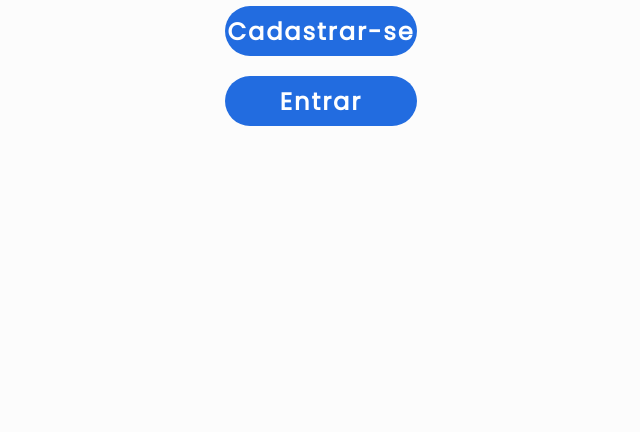
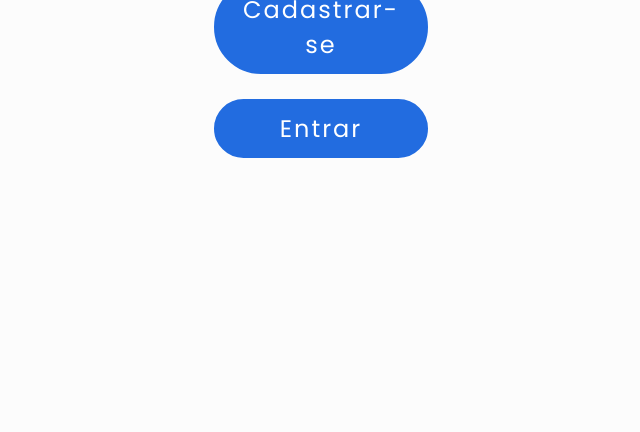
Before and after one commit to PauloMeneghini/ProjetoIntegradorII, a plain HTML site: page index.html in a window 1280 px wide. Shown: the part 368-800 px from the top of the page, without its empty margins (319-959 px from the left). Drawn offline with Linux system fonts and the light colour scheme.

Commit message:
Criação da tela do termo de utilização

```diff
--- a/css/styles.css
+++ b/css/styles.css
@@ -5,7 +5,7 @@
 *{
     margin: 0;
     padding: 0;
-    font-family: 'Poppins-Regular';
+    font-family: 'Poppins-Regular', Arial, Helvetica, sans-serif;
 }
 body{
     background-color: #FCFCFC;
@@ -23,23 +23,37 @@ main{
 h1{
     text-align: center;
 }
-main button{
-    width: 30%;
-    height: 50px;
+main a{
+    text-decoration: none;
+    font-size: 24px;
+    background-color: #226CE0;
+    padding: 10px 25px;
     border-radius: 50px;
-    margin-top: 20px;
-    border: none;
-    font-size: 24px;
-    font-weight: 700;
+    color: white;
+    width: 25%;
+    text-align: center;
+    margin-top: 25px;
+    transform: .2s;
+    border: 2px solid #226CE0;
+    font-weight: 500;
     letter-spacing: 2px;
-    background-color: #226CE0;
-    color: white;
-    transform: .2s;
-    cursor: pointer;
 }
-main button:hover{
+main a:hover{
+    color: #226CE0;
     background-color: white;
     border: 2px solid #226CE0;
-    color: #226CE0;
     transition: .2s;
 }
+
+main textarea{
+    width: 100%;
+    height: 300px;
+    margin-bottom: 25px;
+    font-weight: 700;
+    text-indent: 50px;
+    hyphens: auto;
+}
+.divTermo label{
+    cursor: pointer;
+    font-weight: 700;
+}
--- a/index.html
+++ b/index.html
@@ -12,8 +12,8 @@
     <main>
         <h1>LOGO</h1>
 
-        <button type="submit">Cadastrar-se</button>
-        <button type="submit">Entrar</button>
+        <a href="termo.html">Cadastrar-se</a>
+        <a href="#">Entrar</a>
     </main>
 
 </body>
```
Also changed, not shown: termo.html (added, +29 -0 lines).
